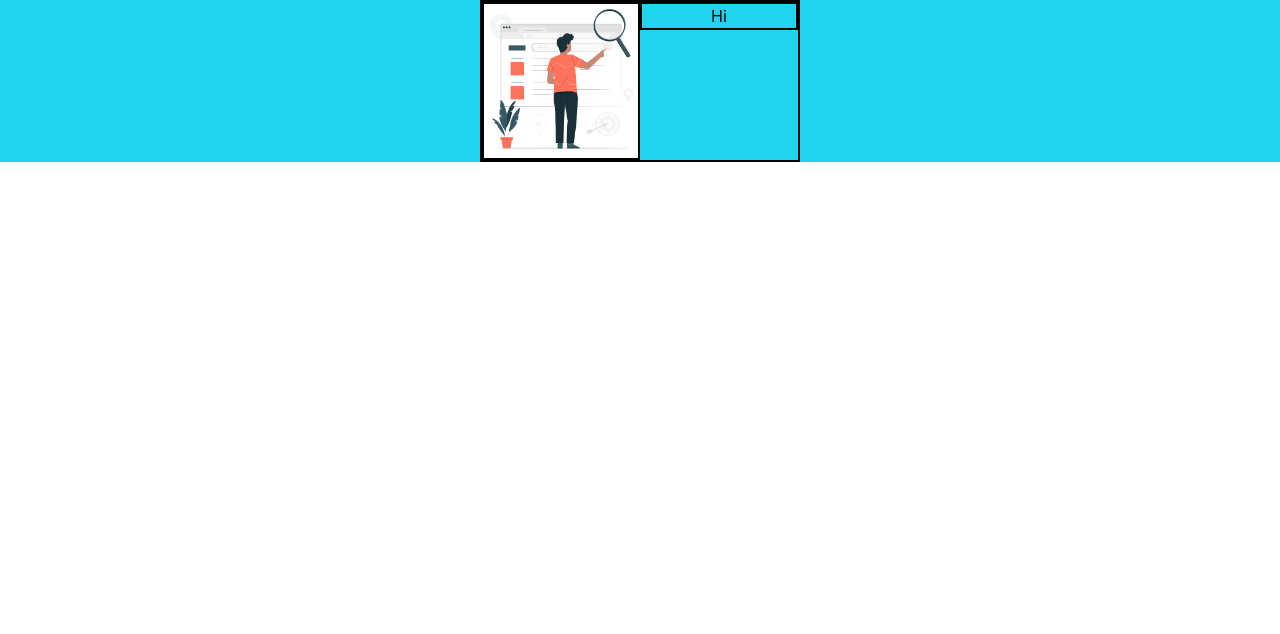
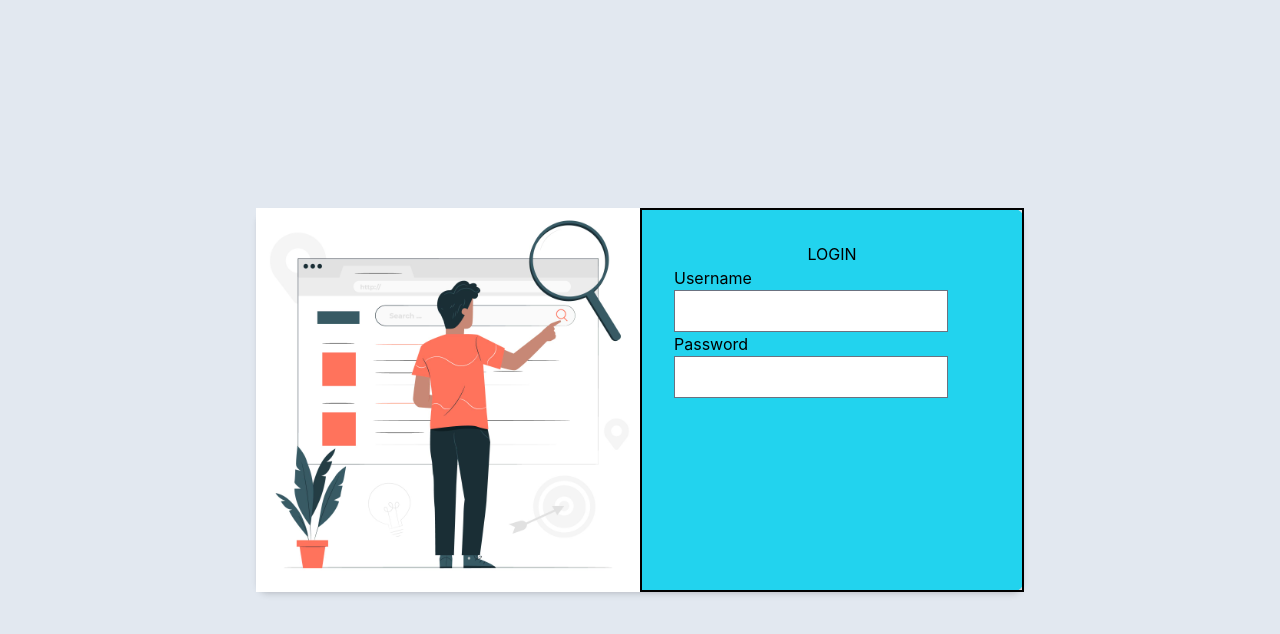
Before and after one commit to randilu/firesearch, a React (Create React App) app: page / in a window 1280 px wide. Shown: the top 634 px of the page. Built offline with nearby package versions, Linux system fonts and the light colour scheme.

Commit message:
Add form styles

```diff
--- a/package.json
+++ b/package.json
@@ -45,6 +45,7 @@
     ]
   },
   "devDependencies": {
+    "@tailwindcss/forms": "^0.5.2",
     "autoprefixer": "^10.4.7",
     "postcss": "^8.4.14",
     "tailwindcss": "^3.1.6"
--- a/src/App.scss
+++ /dev/null
@@ -1,8 +0,0 @@
-* {
-  margin: 0;
-  padding: 0;
-}
-
-.App {
-  text-align: center;
-}
--- a/src/App.tsx
+++ b/src/App.tsx
@@ -2,12 +2,11 @@ import { initializeApp } from "firebase/app";
 
 // import firebaseConfig from "./configs/firebase-config.json";
 import Login from "../src/components/Login";
-import "./App.scss";
 
 function App() {
   // initializeApp(firebaseConfig.result.sdkConfig);
   return (
-    <div className="App">
+    <div className="h-screen w-screen bg-slate-200" >
       <Login />
     </div>
   );
--- a/src/components/Login/index.tsx
+++ b/src/components/Login/index.tsx
@@ -3,18 +3,23 @@
 const Login = () => {
 
     return (
-        <div className="bg-cyan-400 flex justify-center items-center flex-col w-full h-full">
-            <div className="flex border-solid border-2 border-black w-1/4 h-1/4">
-                <div className="basis-1/2 border-solid border-2 border-black">
-                    <img src='img/login-img.jpg' alt="login" />
+        <div className="flex justify-center items-center w-screen h-screen">
+            <div className=" bg-cyan-400 md:flex max-w-xs sm:max-w-md md:max-w-xl mx-auto lg:max-w-2xl xl:max-w-3xl rounded-xl shadow-md">
+                <div className="basis-1/2 md:shrink-0">
+                    <img src='img/login-img.jpg' alt="login" className="object-cover w-full h-full"/>
                 </div>
-                <div className="basis-1/2 border-solid border-2 border-black w-1/4 h-1/4">
-                    <h1>Hi</h1>
+                <div className="basis-1/2 p-8 flex flex-col items-center border-solid border-2  border-black ">
+                    <h1 className="uppercase ">Login</h1>
+                    <form action="">
+                        <label htmlFor="username">Username</label>
+                        <input type="text" name="username" id="username" />
+                        <label htmlFor="password">Password</label>
+                        <input type="password" name="password" id="password" />
+                    </form>
                 </div>
             </div>
         </div>
     )
-
 }
 
  export default  Login;
--- a/tailwind.config.js
+++ b/tailwind.config.js
@@ -4,5 +4,7 @@ module.exports = {
   theme: {
     extend: {},
   },
-  plugins: [],
+  plugins: [
+    require('@tailwindcss/forms'),
+  ],
 };
```
Also changed, not shown: 1 other file (tests, documents, lock files or other folders).
